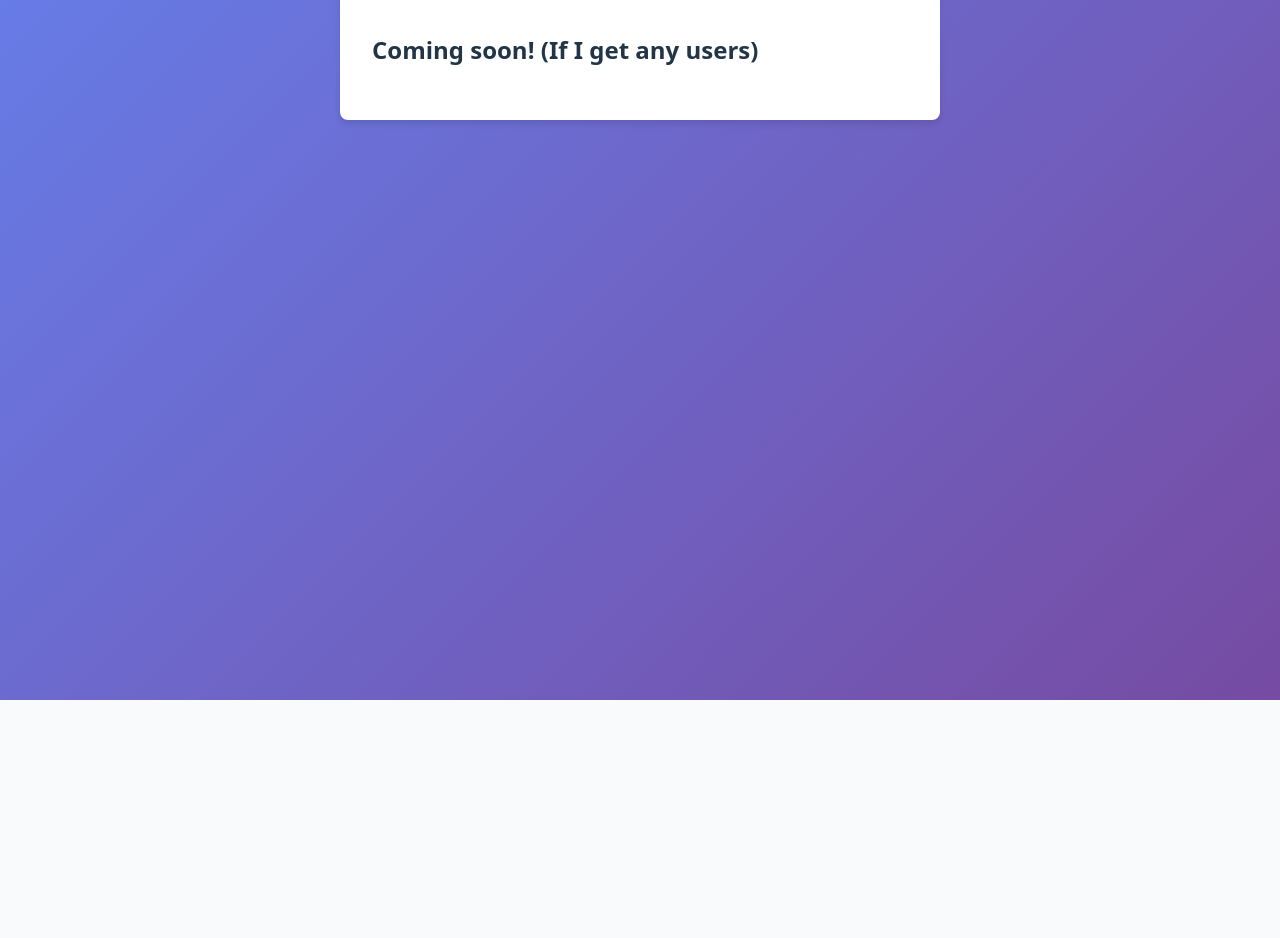
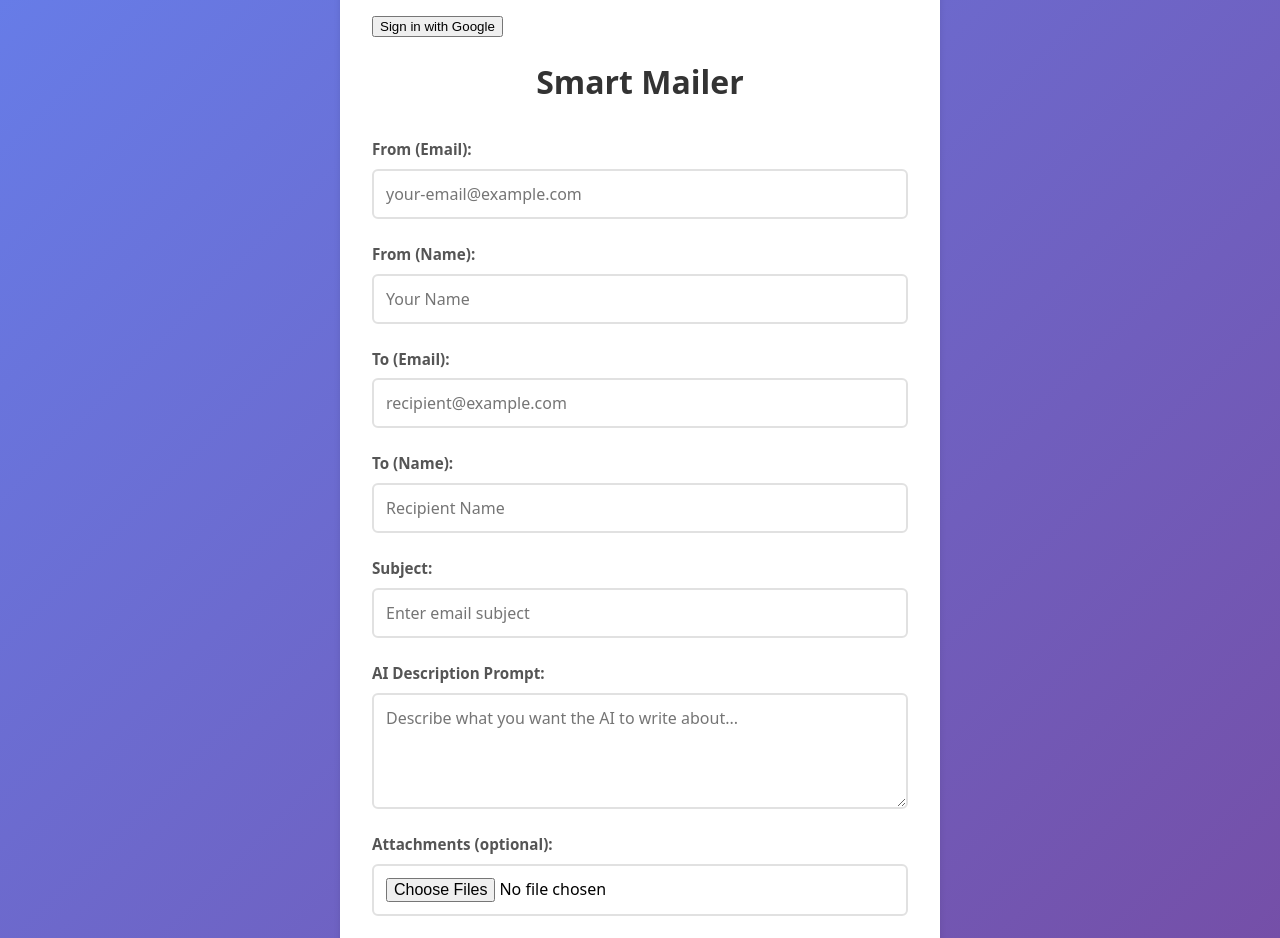
Before and after one commit to hobbbbies/smart-mailer-FE, a React (Vite) app: page / in a window 1280 px wide. Shown: the part 100-1038 px from the top of the page. Before the commit the page ends 800 px from the top, so only its background shows below. Built offline with nearby package versions, Linux system fonts and the light colour scheme.

Commit message:
Mutliple attachments operational

```diff
--- a/src/App.jsx
+++ b/src/App.jsx
@@ -16,8 +16,8 @@ function App() {
     descriptionPrompt: '',
     tone: 'Professional',
   })
-  const [attachment, setAttachment] = useState(null);
-  const [serviceType, setServiceType] = useState('Third Party')
+  const [attachments, setAttachments] = useState([]);
+  const [serviceType, setServiceType] = useState('Gmail')
   const [isSubmitting, setIsSubmitting] = useState(false)
   const [showResponse, setShowResponse] = useState(false)
   const [responseHistory, setResponseHistory] = useState([]);
@@ -122,7 +122,9 @@ function App() {
         <div className='main-container'>
           <AccountToggle serviceType={serviceType} setServiceType={setServiceType}/>
           <div className='container'>
-            <h2>Coming soon! (If I get any users)</h2>
+            <h2>Coming soon!</h2>
+            <p>It's hard to find an SMPT provider that offers a good free tier... Difficult to justify 15$ a month unless I get real users.</p>
+            <p>Until then, Enjoy the gmail service! I promise I'm not going to maliciously use your gmail credentials.</p>
           </div>
         </div>
       </main>
@@ -211,13 +213,14 @@ function App() {
               />
             </div>
             <div className="form-group">
-              <label htmlFor="attachment">Attachment (optional):</label>
+              <label htmlFor="attachments">Attachments (optional):</label>
               <input
                 type="file"
-                id="attachment"
-                name="attachment"
-                onChange={(e) => setAttachment(e.target.files[0])}
+                id="attachments"
+                name="attachments"
+                onChange={(e) => setAttachments(Array.from(e.target.files))}
                 accept=".pdf,.doc,.docx,.txt,.jpg,.jpeg,.png,.gif"
+                multiple
               />
             </div>
             <ToggleButtons tone={formData.tone} handleChange={handleChange}/>
@@ -238,7 +241,8 @@ function App() {
             onClose={handleClose}
             previousPrompt={formData.descriptionPrompt}
             serviceType={serviceType}
-            attachment={attachment}
+            attachments={attachments}
+            setAttachments={setAttachments}
           />
         </div>
       </div>
--- a/src/components/EmailResponse.jsx
+++ b/src/components/EmailResponse.jsx
@@ -1,6 +1,6 @@
 import { useState } from 'react'
 
-const EmailResponse = ({ responseHistory, setResponseHistory, promptHistory, setPromptHistory, isVisible, onClose, serviceType, attachment }) => {
+const EmailResponse = ({ responseHistory, setResponseHistory, promptHistory, setPromptHistory, isVisible, onClose, serviceType, attachments, setAttachments }) => {
   const [isSending, setIsSending] = useState(false);
   const [promptButtonLoading, setPromptButtonLoading] = useState(false);
   const [descriptionPrompt, setDescriptionPrompt] = useState('');
@@ -21,9 +21,12 @@ const EmailResponse = ({ responseHistory, setResponseHistory, promptHistory, set
           formData.append(key, value);
         }
       }
-      console.log("attachment: ", attachment);
-      if (attachment) {
-        formData.append('attachment', attachment);
+      console.log("attachments: ", attachments);
+      console.log('formData: ', formData);
+      if (attachments && attachments.length > 0) {
+       [ ...attachments].map((file) => {
+            formData.append(`attachments`, file);
+        });
       }
 
       const response = await fetch(`${import.meta.env.VITE_API_URL}/api/email/${endpoint}`, {
@@ -34,6 +37,7 @@ const EmailResponse = ({ responseHistory, setResponseHistory, promptHistory, set
       if (response.ok) {
         setResponseHistory([]);
         setPromptHistory([]);
+        setAttachments([]);
         alert('Email sent successfully!');
         onClose(); // Close the email response component
       } else {
```
